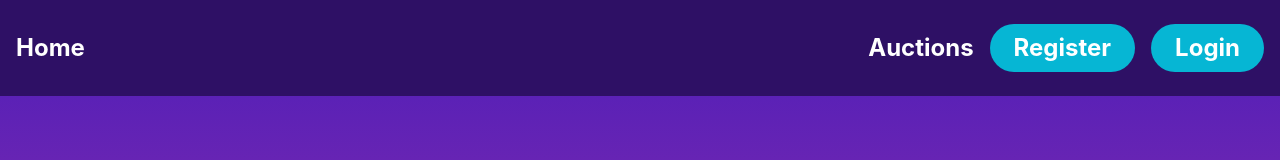
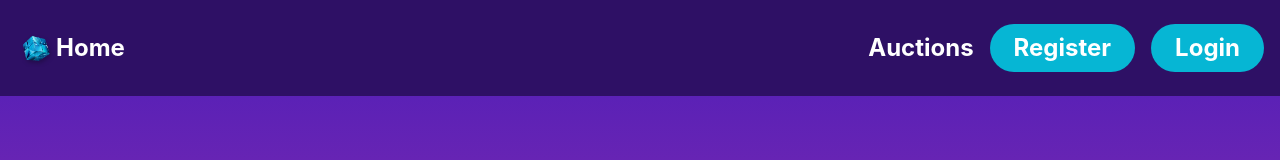
Before and after one commit to THossen/BiddersBlock, a React (Create React App) app in the folder client/: page / in a window 1280 px wide. Shown: the top 160 px of the page. Built offline with nearby package versions, Linux system fonts and the light colour scheme; no server answers.

Commit message:
added logo component to navbar

```diff
--- a/client/src/components/layout/Navbar.js
+++ b/client/src/components/layout/Navbar.js
@@ -20,11 +20,21 @@ const NavBar = () => {
 
   return (
     <header className="flex justify-between items-center px-4 py-6 font-bold text-2xl text-white bg-violet-950 shadow-lg">
-      <Link to="/" className="hover:text-cyan-500 hover:scale-110 duration-200 ease-in-out">
-        Home
-      </Link>
+      <div className="flex items-center hover:scale-110 duration-200 ease-in-out hover:text-cyan-500">
+        <Link to="/">
+          <img
+            src="Logo's/SingleCube.png"
+            alt="Blue Cube"
+            className="w-10 h-auto"
+          />
+        </Link>
+        <Link to="/">Home</Link>
+      </div>
       <nav className="space-x-4 md:block">
-        <Link to="/Auctions" className="inline-block ml-auto hover:text-cyan-500 hover:scale-110 duration-200 ease-in-out">
+        <Link
+          to="/Auctions"
+          className="inline-block ml-auto hover:text-cyan-500 hover:scale-110 duration-200 ease-in-out"
+        >
           Auctions
         </Link>
         {!user ? (
@@ -38,7 +48,10 @@ const NavBar = () => {
           </>
         ) : (
           <>
-            <Link to="/ProfilePage" className="inline-block p-2 bg-cyan-500 hover:bg-sky-700 rounded-full hover:scale-110 duration-200 ease-in-out">
+            <Link
+              to="/ProfilePage"
+              className="inline-block p-2 bg-cyan-500 hover:bg-sky-700 rounded-full hover:scale-110 duration-200 ease-in-out"
+            >
               <AccountCircle className={profileIconClasses} fontSize="large" />
             </Link>
             <button onClick={handleLogout} className={linkClasses}>
```
